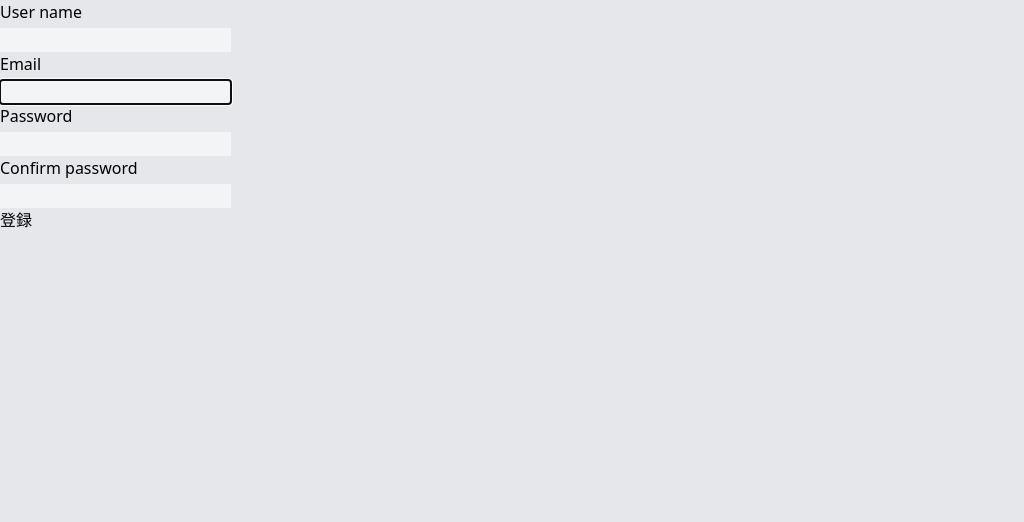
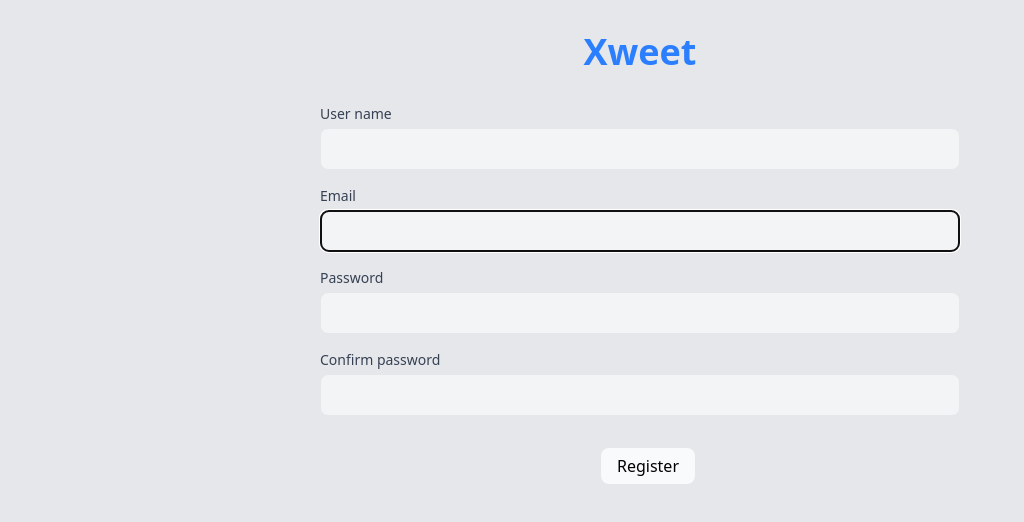
Before and after one commit to AbeTakaki/SNS-APP, a Next.js app in the folder next/: page /register in a window 1280 px wide. Shown: the top 522 px of the page, without its empty margins (0-1024 px from the left). Built offline with nearby package versions, Linux system fonts and the light colour scheme; no server answers.

Commit message:
update: ユーザ作成画面のUIを更新

```diff
--- a/next/app/(auth)/register/page.tsx
+++ b/next/app/(auth)/register/page.tsx
@@ -1,100 +1,14 @@
-"use client"
+import Guest from "@/src/components/guest";
+import Title from "@/src/components/navigation/title";
+import RegisterForm from "@/src/components/register/registerform";
 
-import { useState } from "react";
-import { register } from "@/src/lib/actions";
-import { useRouter } from "next/navigation";
-
-export default function Page() {
-  const router = useRouter();
-  const [error, setError] = useState<string|null>(null);
-
-  const [userName, setUserName] = useState('');
-  const [email, setEmail] = useState('');
-  const [password, setPassword] = useState('');
-  const [confirmPassword, setConfirmPassword] = useState('');
-
-  const tryRegister = async (data:FormData) => {
-    const pas1 = data.get("password");
-    const pas2 = data.get("confirm_password");
-    if(pas1 === pas2) {
-      try {
-        await register(data);
-        router.push("/xweet");
-      } catch (e) {
-        setError((e as Error).message);
-      }
-    }else{
-      setError("パスワード入力が異なります。");
-    }
-  }
-
+export default function Page(){
   return(
     <>
-      <form action={tryRegister}>
-        <div>
-          <label>User name</label>
-          <input
-            name="user_name"
-            id="user_name"
-            type="text"
-            className="block mt-1 bg-gray-100 text-gray-700"
-            onChange={e => setUserName(e.target.value)}
-            value={userName}
-            required
-            autoFocus
-          />
-        </div>
-
-        <div>
-          <label>Email</label>
-          <input
-              name="email"
-              id="email"
-              type="email"
-              className="block mt-1 bg-gray-100 text-gray-700"
-              onChange={e => setEmail(e.target.value)}
-              value={email}
-              required
-              autoFocus
-          />
-        </div>
-
-        <div>
-          <label>Password</label>
-          <input
-              name="password"
-              id="password"
-              type="password"
-              className="block mt-1 bg-gray-100 text-gray-700"
-              onChange={e => setPassword(e.target.value)}
-              value={password}
-              required
-              autoComplete="current-password"
-          />
-        </div>
-
-        <div>
-          <label>Confirm password</label>
-          <input
-              name="confirm_password"
-              id="confirm_password"
-              type="password"
-              className="block mt-1 bg-gray-100 text-gray-700"
-              onChange={e => setConfirmPassword(e.target.value)}
-              value={confirmPassword}
-              required
-              autoComplete="current-password"
-          />
-        </div>
-
-        <div>
-          {error && <p className="text-red-500">{error}</p>}
-        </div>
-
-        <div>
-          <button type="submit">登録</button>
-        </div>
-      </form>
+      <Title />
+      <Guest>
+        <RegisterForm />
+      </Guest>
     </>
   )
 }
--- /dev/null
+++ b/next/src/components/register/registerform.tsx
@@ -0,0 +1,102 @@
+"use client"
+
+import { useState } from "react"
+import { register } from "@/src/lib/actions";
+import { useRouter } from "next/navigation";
+import ButtonPost from "../element/buttonpost";
+
+export default function RegisterForm(){
+  const router = useRouter();
+  const [error,setError] = useState<string|null>(null);
+
+  const [userName, setUserName] = useState('');
+  const [email, setEmail] = useState('');
+  const [password, setPassword] = useState('');
+  const [confirmPassword, setConfirmPassword] = useState('');
+
+  const tryRegister = async (data:FormData) =>{
+    const pas1 = data.get("password");
+    const pas2 = data.get("confirm_password");
+    if(pas1===pas2){
+      try{
+        await register(data);
+        router.push("/xweet");
+      }catch(e){
+        setError((e as Error).message);
+      }
+    }else{
+      setError("パスワード入力が異なります");
+    }
+  }
+
+  return(
+    <>
+      <form action={tryRegister}>
+        <div className="mb-4 block mx-auto w-1/2">
+          <label className="text-sm font-medium text-gray-700 block mb-1">User name</label>
+          <input
+              name="user_name"
+              id="user_name"
+              type="text"
+              className="w-full bg-gray-100 border border-gray-200 rounded-lg p-2.5 block focus:ring-blue-500 focus:border-blue-500 text-sm text-gray-700"
+              onChange={e => setUserName(e.target.value)}
+              value={userName}
+              required
+              autoFocus
+          />
+        </div>
+
+        <div className="mb-4 block mx-auto w-1/2">
+          <label className="text-sm font-medium text-gray-700 block mb-1">Email</label>
+          <input
+              name="email"
+              id="email"
+              type="email"
+              className="w-full bg-gray-100 border border-gray-200 rounded-lg p-2.5 block focus:ring-blue-500 focus:border-blue-500 text-sm text-gray-700"
+              onChange={e => setEmail(e.target.value)}
+              value={email}
+              required
+              autoFocus
+          />
+        </div>
+
+        <div className="mb-4 block mx-auto w-1/2">
+          <label className="text-sm font-medium text-gray-700 block mb-1">Password</label>
+          <input
+              name="password"
+              id="password"
+              type="password"
+              className="w-full bg-gray-100 border border-gray-200 rounded-lg p-2.5 block focus:ring-blue-500 focus:border-blue-500 text-sm text-gray-700"
+              onChange={e => setPassword(e.target.value)}
+              value={password}
+              required
+              autoComplete="current-password"
+          />
+        </div>
+
+        <div className="mb-4 block mx-auto w-1/2">
+          <label className="text-sm font-medium text-gray-700 block mb-1">Confirm password</label>
+          <input
+              name="confirm_password"
+              id="confirm_password"
+              type="password"
+              className="w-full bg-gray-100 border border-gray-200 rounded-lg p-2.5 block focus:ring-blue-500 focus:border-blue-500 text-sm text-gray-700"
+              onChange={e => setConfirmPassword(e.target.value)}
+              value={confirmPassword}
+              required
+              autoComplete="current-password"
+          />
+        </div>
+
+        <div className="flex justify-center">
+          {error && <p className="text-red-500">{error}</p>}
+        </div>
+
+        <div className="flex justify-center">
+          <ButtonPost id="register" description="Register" />
+        </div>
+      </form>
+
+    </>
+  )
+}
```
